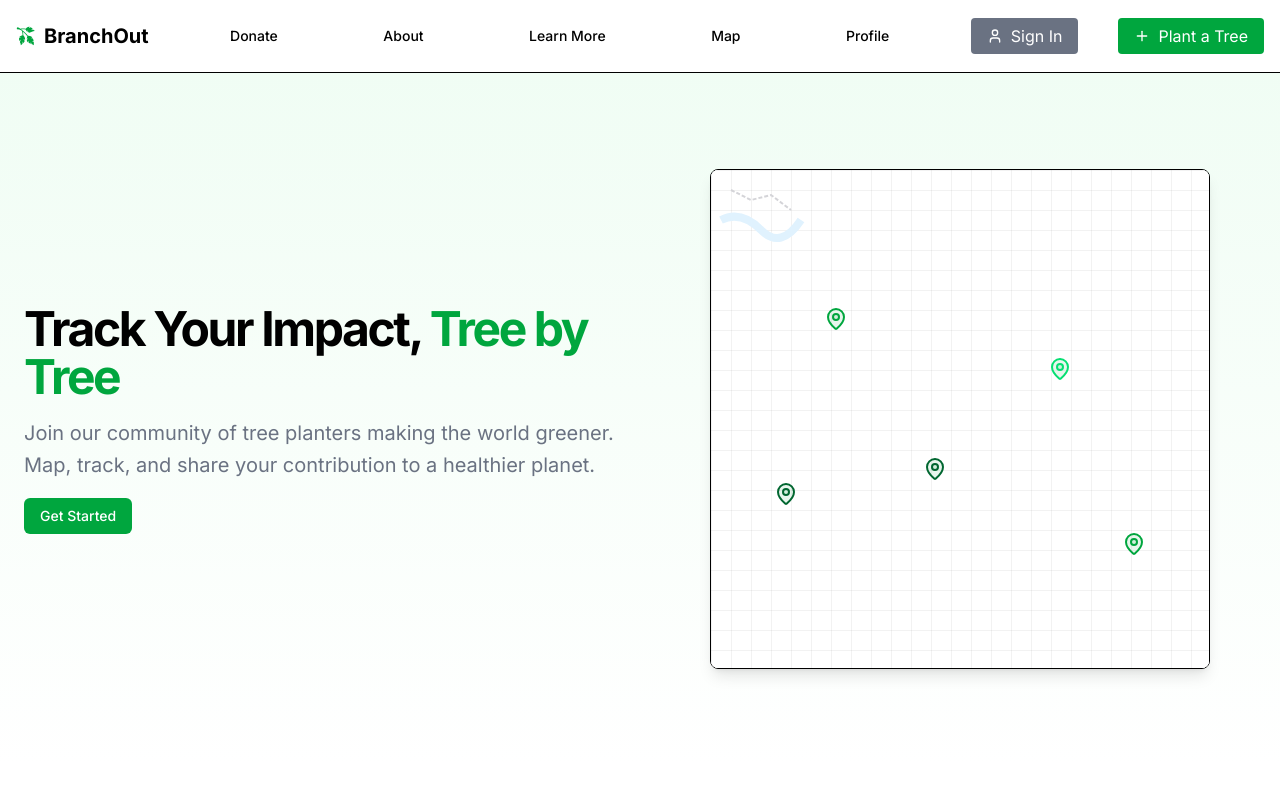
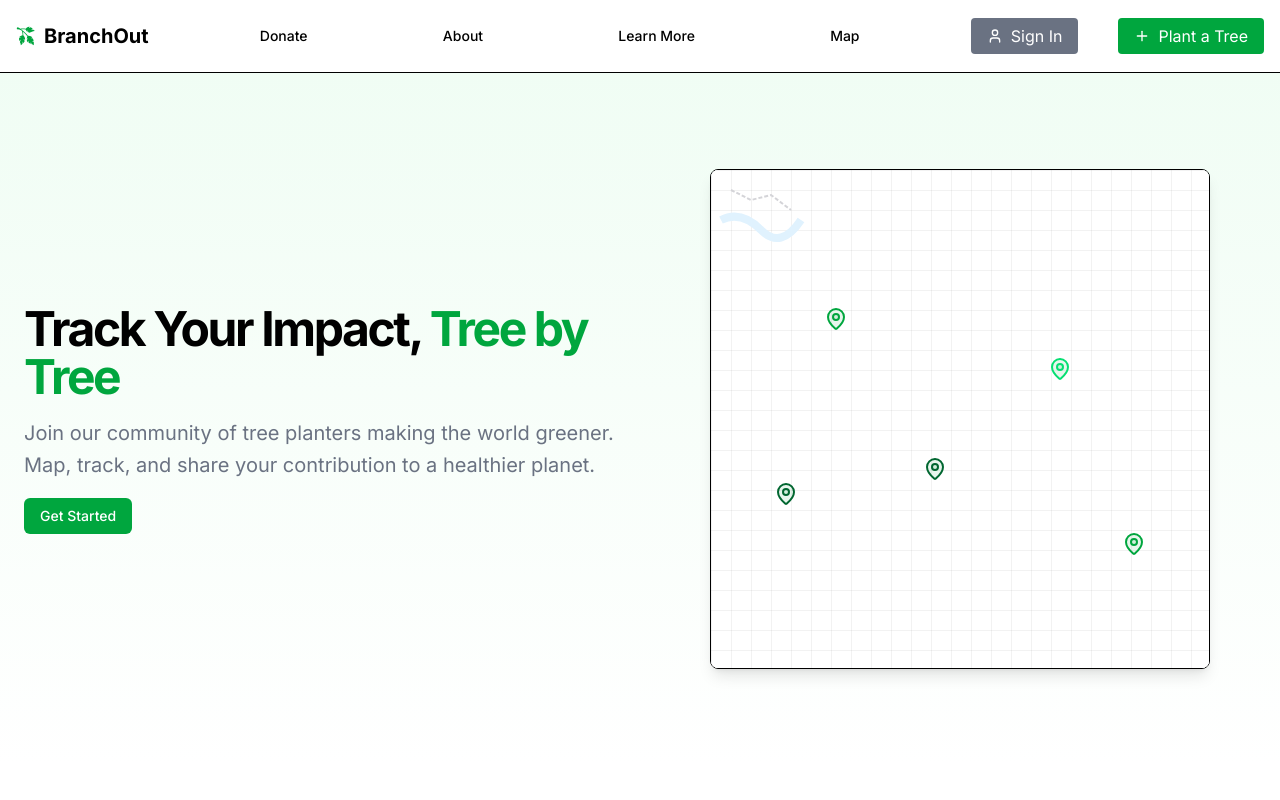
Before and after one commit to code-differently/25q1-team4, a Next.js app in the folder branchout/: page / in a window 1280 px wide. Shown: the top 800 px of the page. Built offline with nearby package versions, Linux system fonts and the light colour scheme.

Commit message:
refactor: removes profile button from navbar

```diff
--- a/branchout/src/components/navbar.tsx
+++ b/branchout/src/components/navbar.tsx
@@ -27,9 +27,6 @@ export default function Navbar() {
           <Link href="/tree-finder" className="text-sm font-medium hover:text-green-600 transition-colors">
             Map
           </Link>
-          <Link href="/profile" className="text-sm font-medium hover:text-green-600 transition-colors">
-            Profile
-          </Link>
         </nav>
         <div className="flex items-center justify-evenly gap-10">
           <Link href="/profile">
```
